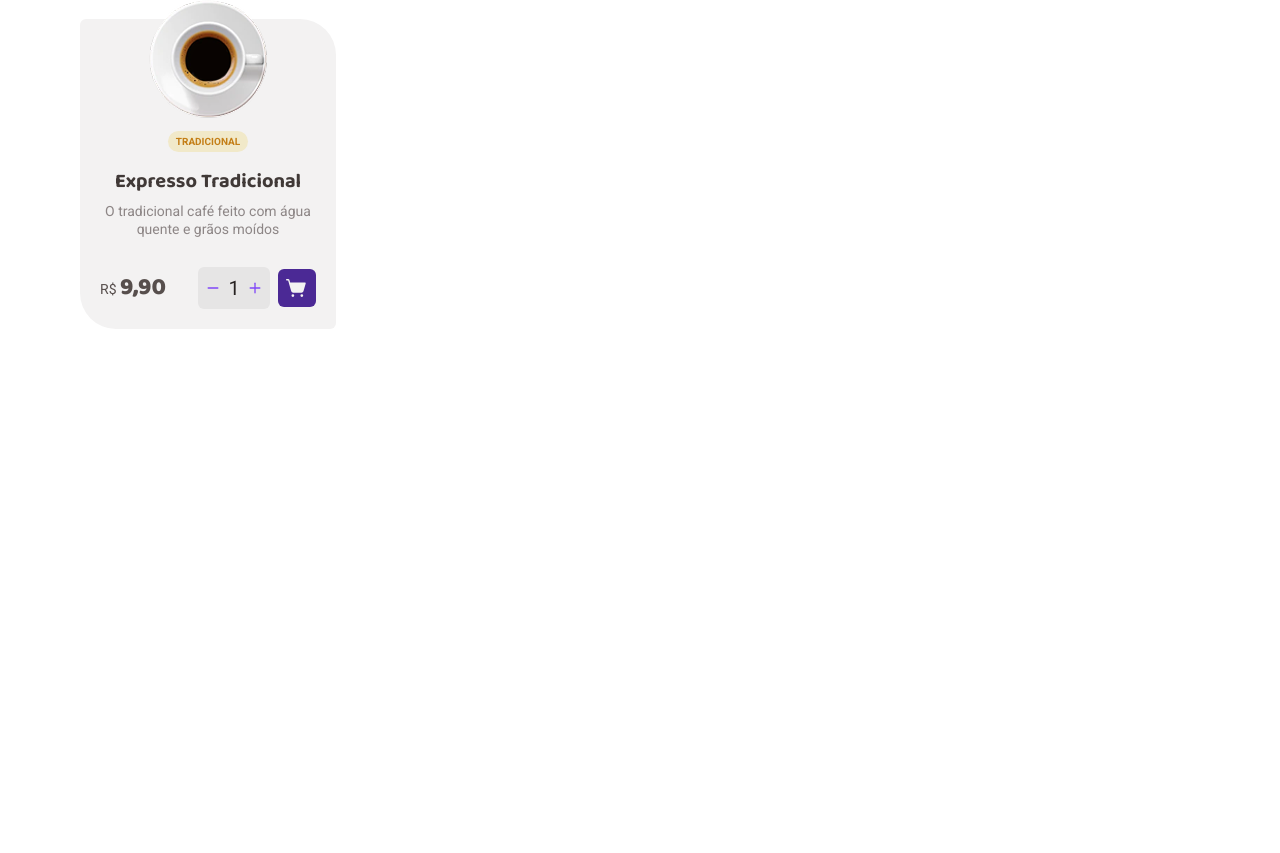
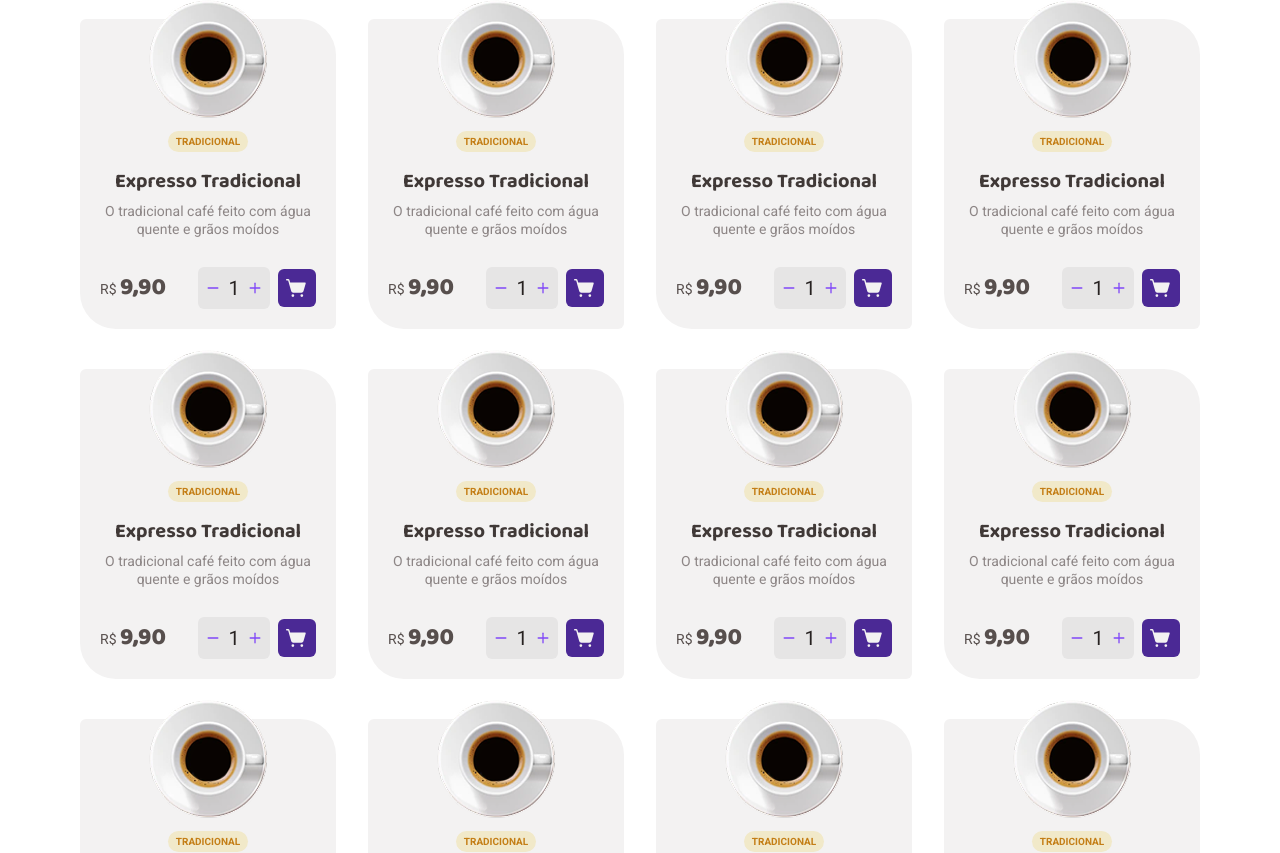
Before and after one commit to pv-toledo/coffee-delivery-app, a React (Vite) app: page / in a window 1280 px wide. Shown: the part 757-1610 px from the top of the page. Built offline with nearby package versions, Linux system fonts and the light colour scheme.

Commit message:
List concluída

```diff
--- a/src/pages/Home/components/List/components/Card/styles.ts
+++ b/src/pages/Home/components/List/components/Card/styles.ts
@@ -14,6 +14,7 @@ export const CardContainer = styled.div`
     border-top-left-radius: 6px;
     border-bottom-right-radius: 6px;
     border-bottom-left-radius: 36px;
+    margin: auto;
 
 
     img {
--- a/src/pages/Home/components/List/index.tsx
+++ b/src/pages/Home/components/List/index.tsx
@@ -1,13 +1,33 @@
 import { Card } from "./components/Card";
 import { CoffeeList, ListContainer } from "./styles";
 
-export function List () {
+export function List() {
     return (
         <ListContainer>
-            <h2>Nossos cafés</h2>
-            <CoffeeList>
-                <Card />
-            </CoffeeList>
+            <div id="wrapper">
+                <h2>Nossos cafés</h2>
+
+                <CoffeeList>
+                    <Card />
+                    <Card />
+                    <Card />
+                    <Card />
+                    <Card />
+                    <Card />
+                    <Card />
+                    <Card />
+                    <Card />
+                    <Card />
+                    <Card />
+                    <Card />
+                    <Card />
+                    <Card />
+                </CoffeeList>
+
+            </div>
+
+
+
         </ListContainer>
 
     )
--- a/src/pages/Home/components/List/styles.ts
+++ b/src/pages/Home/components/List/styles.ts
@@ -6,12 +6,21 @@ export const ListContainer = styled.div`
     flex-direction: column;
     gap: 3.375rem;
     margin-top: 2rem;
-    justify-content: flex-start;
     align-items: center;
 
+
+    #wrapper {
+        display: flex;
+        flex-direction: column;
+        gap: 3.375rem;
+
+
+
+    }
+
+
     h2 {
-        align-self: flex-start;
-        margin-left: 10rem;
+
         font-family: ${props => props.theme.typography.baloo2["font-family"]};
         font-size: ${props => props.theme.typography.baloo2.TitleL["font-size"]};
         font-weight: ${props => props.theme.typography.baloo2.TitleL["font-weight"]};
```
